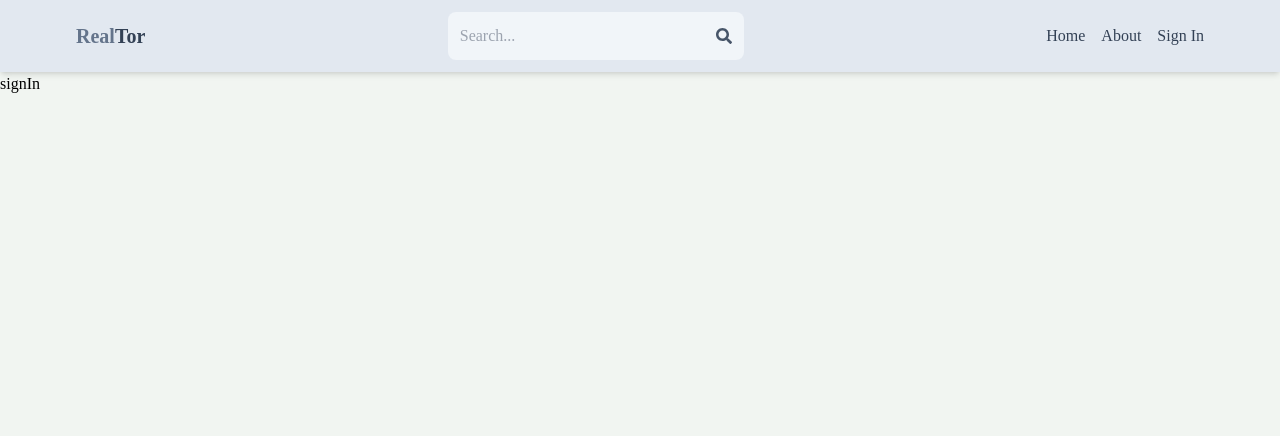
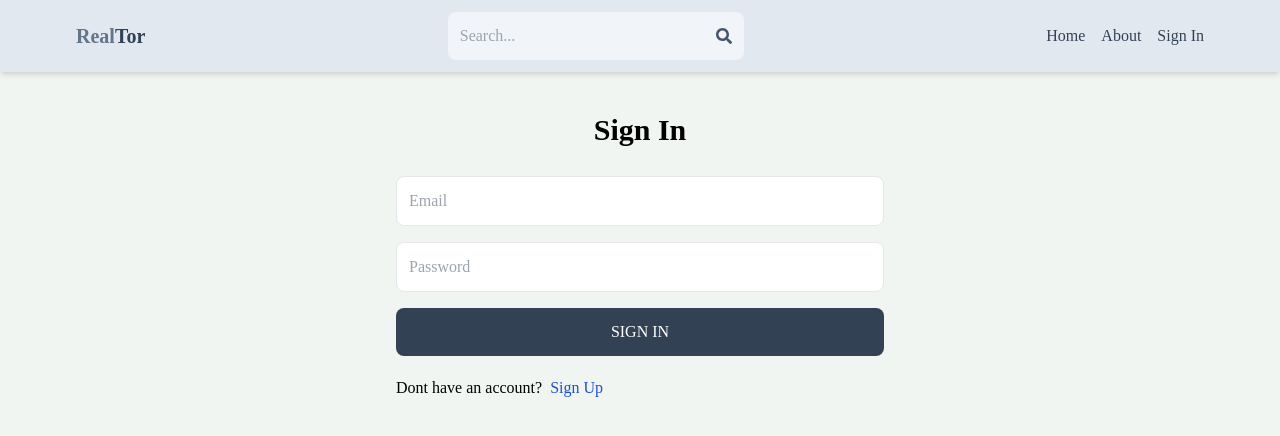
Before and after one commit to abishek-as/realtor, a React (Vite) app in the folder client/: page /sign-in in a window 1280 px wide. Shown: the top 436 px of the page. Built offline with nearby package versions, Linux system fonts and the light colour scheme.

Commit message:
add: singIn functionality

```diff
--- a/client/src/components/header.jsx
+++ b/client/src/components/header.jsx
@@ -30,7 +30,7 @@
                             About
                         </li>
                     </Link>
-                    <Link to="/sign-up">
+                    <Link to="/sign-in">
                         <li className="text-slate-700 hover:underline">
                             Sign In
                         </li>
--- a/client/src/pages/signIn.jsx
+++ b/client/src/pages/signIn.jsx
@@ -1,3 +1,78 @@
+import { useState } from "react";
+import { Link, useNavigate } from "react-router-dom";
+
 export default function SignIn() {
-    return <div>signIn</div>;
+    const [formData, setFormData] = useState({});
+    const [error, setError] = useState(null);
+    const [loading, setLoading] = useState(false);
+    const navigate = useNavigate();
+
+    const handleChange = (e) => {
+        setFormData({
+            ...formData,
+            [e.target.id]: e.target.value,
+        });
+    };
+
+    const handleSubmit = async (e) => {
+        e.preventDefault();
+
+        try {
+            setLoading(true);
+            const res = await fetch("/api/auth/signin", {
+                method: "POST",
+                headers: { "Content-Type": "application/json" },
+                body: JSON.stringify(formData),
+            });
+            const data = await res.json();
+            console.log(data);
+            if (data.success === false) {
+                setLoading(false);
+                setError(data.message);
+                return;
+            }
+            setLoading(false);
+            setError(null);
+            navigate("/");
+        } catch (error) {
+            setLoading(false);
+            setError(error.message);
+        }
+    };
+
+    console.log(formData);
+    return (
+        <div className="p-3 max-w-lg mx-auto">
+            <h1 className="text-3xl text-center font-semibold my-7">Sign In</h1>
+            <form onSubmit={handleSubmit} className="flex flex-col gap-4">
+                <input
+                    type="email"
+                    placeholder="Email"
+                    className="border p-3 rounded-lg"
+                    id="email"
+                    onChange={handleChange}
+                />
+                <input
+                    type="password"
+                    placeholder="Password"
+                    className="border p-3 rounded-lg"
+                    id="password"
+                    onChange={handleChange}
+                />
+                <button
+                    disabled={loading}
+                    className="bg-slate-700 text-white p-3 rounded-lg uppercase hover:opacity-95 disabled:opacity-80"
+                >
+                    {loading ? "Loading..." : "Sign In"}
+                </button>
+            </form>
+            <div className="flex gap-2 mt-5">
+                <p>Dont have an account?</p>
+                <Link to={"/sign-up"}>
+                    <span className="text-blue-700">Sign Up</span>
+                </Link>
+            </div>
+            {error && <p className="text-red-600 mt-5">{error}</p>}
+        </div>
+    );
 }
--- a/client/src/pages/signUp.jsx
+++ b/client/src/pages/signUp.jsx
@@ -53,7 +53,7 @@
                     onChange={handleChange}
                 />
                 <input
-                    type="text"
+                    type="email"
                     placeholder="Email"
                     className="border p-3 rounded-lg"
                     id="email"
```
Also changed, not shown: 1 other file (tests, documents, lock files or other folders).
